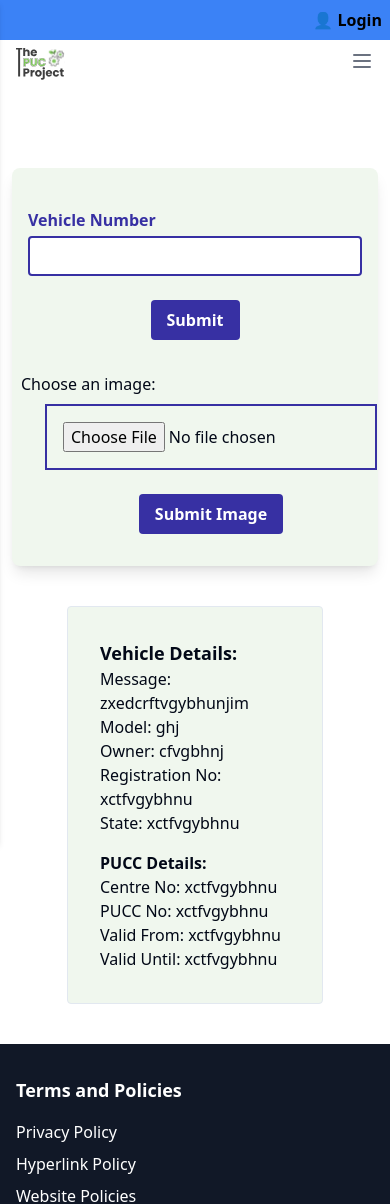
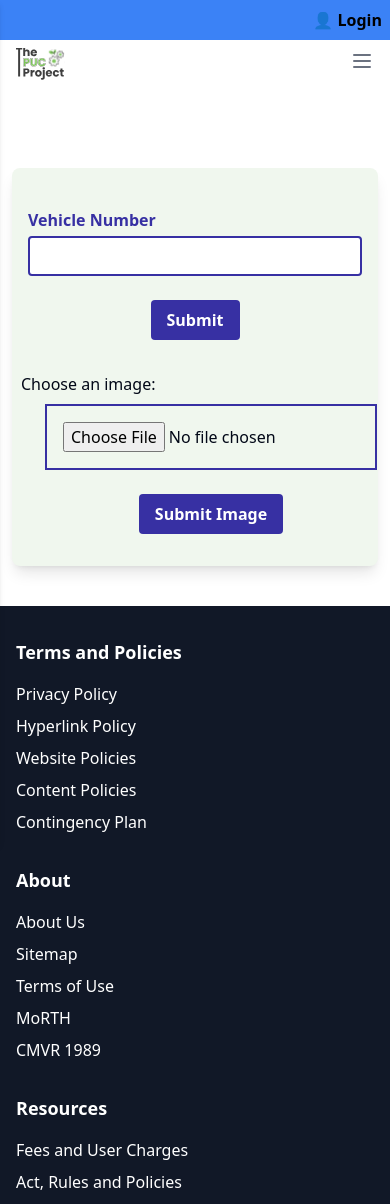
Before and after one commit to vinayrewatkar/PUC-dashboard, a Next.js app: page /PucCheck in a window 390 px wide. Shown: the top 1204 px of the page. Built offline with nearby package versions, Linux system fonts and the light colour scheme.

Commit message:
puc_check half-responsive after integration- 1

```diff
--- a/src/app/PucCheck/page.tsx
+++ b/src/app/PucCheck/page.tsx
@@ -133,9 +133,11 @@ const PucCheck = () => {
   </div>
 </div>
 </div>
+
       {/* puc output */}
-      {/* {responseDetails && (
-      <div className="mt-8 p-4 text-left border border-indigo-800 rounded">
+      {responseDetails &&  (
+       <div className="flex justify-center">
+      <div className="mb-10 p-8 text-left border bg-[#F0F7EE] rounded mx-auto w-64  ">
           <h3 className="text-lg font-bold">Vehicle Details:</h3>
           <p>Message: {responseDetails?.message}</p>
           <p>Model: {responseDetails?.model}</p>
@@ -148,9 +150,10 @@ const PucCheck = () => {
           <p>Valid From: {responseDetails?.vehicle_pucc_details.pucc_from}</p>
           <p>Valid Until: {responseDetails?.vehicle_pucc_details.pucc_upto}</p>
         </div>
-       )}  */}
-       <div>
-    <div className="mb-10 p-8 text-left border bg-[#F0F7EE] rounded mx-auto w-64">
+       </div>
+       )}
+
+    {/* <div className="mb-10 p-8 text-left border bg-[#F0F7EE] rounded mx-auto w-64">
           <h3 className="text-lg font-bold">Vehicle Details:</h3>
           <p>Message: zxedcrftvgybhunjim</p>
           <p>Model: ghj</p>
@@ -162,9 +165,9 @@ const PucCheck = () => {
           <p>PUCC No: xctfvgybhnu</p>
           <p>Valid From: xctfvgybhnu</p>
           <p>Valid Until: xctfvgybhnu</p>
-        </div>
+        </div> */}
        </div>
-    </div>
+
 
   );
 };
```
